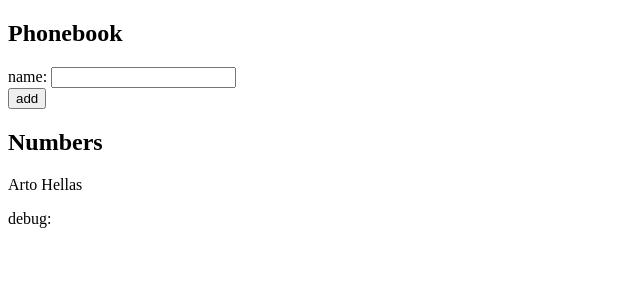
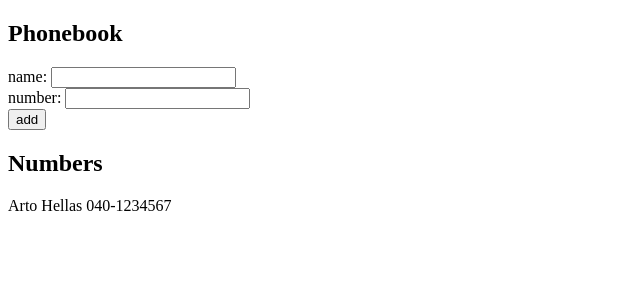
Before and after one commit to jjferpa/fullstackopen, a React (Vite) app in the folder part2/agenda/: page / in a window 1280 px wide. Shown: the top 300 px of the page, without its empty margins (0-640 px from the left). Built offline with nearby package versions, Linux system fonts and the light colour scheme.

Commit message:
Ejercicio 2.8

```diff
--- a/part2/agenda/src/App.jsx
+++ b/part2/agenda/src/App.jsx
@@ -3,15 +3,19 @@ import { Person } from './components/Person';
 
 const App = () => {
   const [persons, setPersons] = useState([
-    { name: 'Arto Hellas' }
+    { name: 'Arto Hellas',
+      number: '040-1234567'
+     }
   ]);
   const [newName, setNewName] = useState('');
+  const [newNumber, setNewNumber] = useState('');
 
   const addName = (event) =>{
     event.preventDefault();
 
     const personObject = {
       name: newName,
+      number: newNumber
     }
 
     const nameExists = persons.some(person => person.name === newName);
@@ -23,10 +27,15 @@ const App = () => {
 
     setPersons(persons.concat(personObject));
     setNewName('');
+    setNewNumber('');
   }
 
   const handleAddNameChange = (event) =>{
     setNewName(event.target.value);
+  }
+
+  const handleAddNumberChange = (event) =>{
+    setNewNumber(event.target.value);
   }
 
   return (
@@ -36,6 +45,7 @@ const App = () => {
         <div>
           name: <input value={newName} onChange={handleAddNameChange} />
         </div>
+        <div>number: <input value= {newNumber} onChange={handleAddNumberChange}/></div>
         <div>
           <button type="submit" >add</button>
         </div>
@@ -48,8 +58,6 @@ const App = () => {
           <Person person={person} key={person.name}/>
         )}
       </p>
-
-      <div>debug: {newName}</div>
     </>
 
   )
--- a/part2/agenda/src/components/Person.jsx
+++ b/part2/agenda/src/components/Person.jsx
@@ -2,7 +2,7 @@
 
 export const Person = ({person}) => {
   return (
-    <>{person.name}<br />
+    <>{person.name} {person.number}<br />
     </>
   )
 }
```
